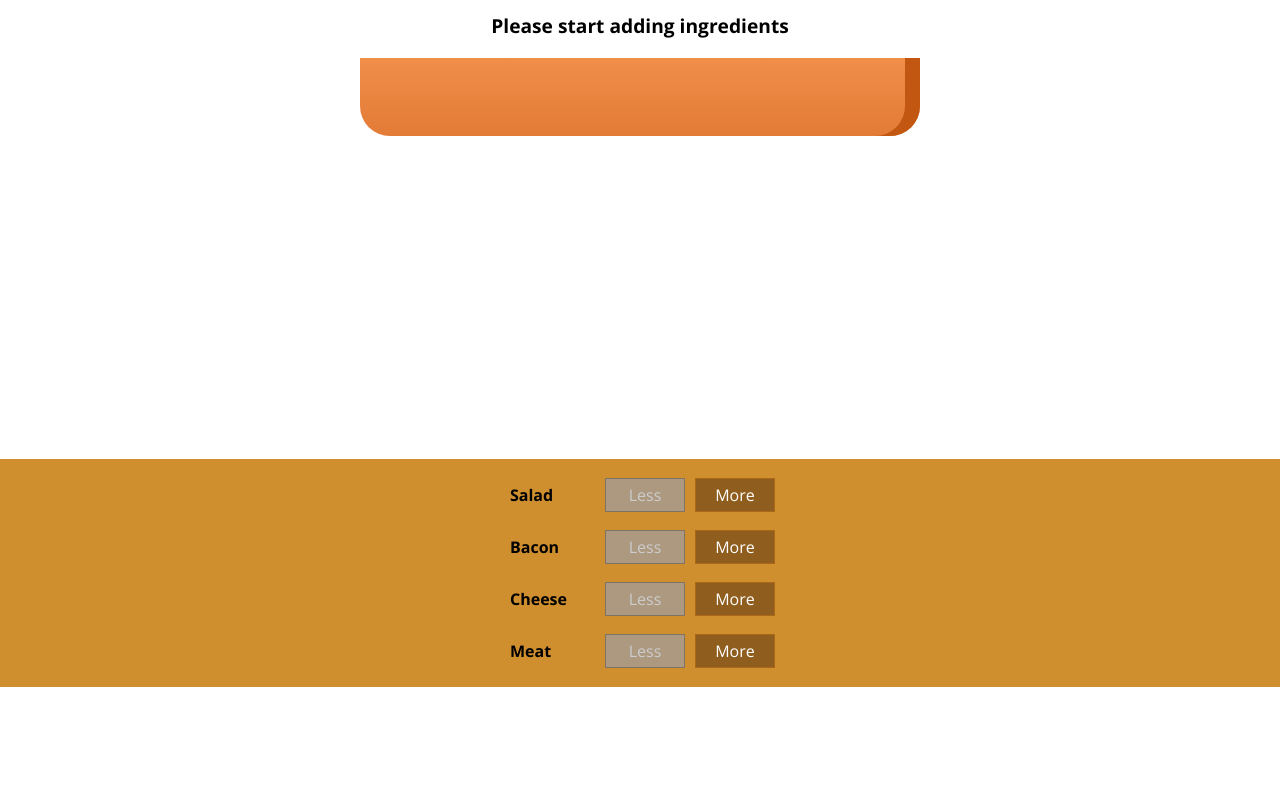
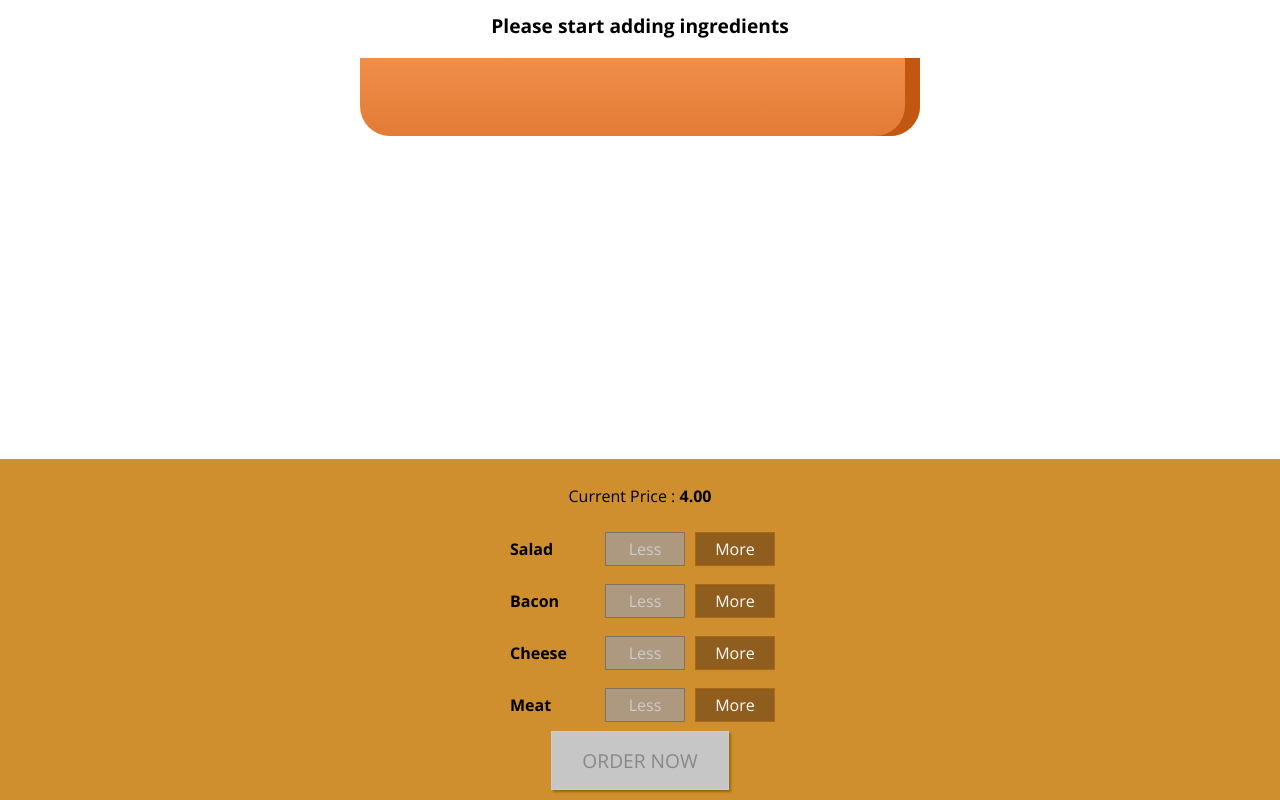
Before and after one commit to KoshalBothra/burger-builder, a React (Create React App) app: page / in a window 1280 px wide. Shown: the part 179-979 px from the top of the page. Before the commit the page ends 866 px from the top, so only its background shows below. Built offline with nearby package versions, Linux system fonts and the light colour scheme.

Commit message:
Added order button

```diff
--- a/src/components/Burger/BuildControls/BuildControls.js
+++ b/src/components/Burger/BuildControls/BuildControls.js
@@ -9,6 +9,7 @@
 ];
 const buildControls = (props) => (
     <div className={classes.BuildControls}>
+        <p>Current Price : <strong>{props.price.toFixed(2)}</strong></p>
         {controls.map(ctrl => (
             <BuildControl
                 key={ctrl.label}
@@ -17,6 +18,8 @@
                 removed={() => props.ingredientRemoved(ctrl.type)}
                 disabled={props.disabled[ctrl.type]} />
         ))}
+        <button className={classes.OrderButton}
+        disabled={!props.purchaseable}>ORDER NOW</button>
     </div>
 );
 
--- a/src/components/Burger/BuildControls/BuildControls.module.css
+++ b/src/components/Burger/BuildControls/BuildControls.module.css
@@ -9,3 +9,44 @@
     margin: auto;
     padding: 10px 0;
 }
+
+.OrderButton {
+    background-color: #DAD735;
+    outline: none;
+    cursor: pointer;
+    border: 1px solid #966909;
+    color: #966909;
+    font-family: inherit;
+    font-size: 1.2em;
+    padding: 15px 30px;
+    box-shadow: 2px 2px 2px #966909;
+}
+
+.OrderButton:hover, .OrderButton:active {
+    background-color: #A0DB41;
+    border: 1px solid #966909;
+    color: #966909;
+}
+
+.OrderButton:disabled {
+    background-color: #C7C6C6;
+    cursor: not-allowed;
+    border: 1px solid #ccc;
+    color: #888888;
+}
+
+.OrderButton:not(:disabled) {
+    animation: enable 0.3s linear;
+}
+
+@keyframes enable {
+    0% {
+        transform: scale(1);
+    }
+    60% {
+        transform: scale(1.1);
+    }
+    100% {
+        transform: scale(1);
+    }
+}
--- a/src/containers/BurgerBuilder/BurgerBuilder.js
+++ b/src/containers/BurgerBuilder/BurgerBuilder.js
@@ -6,7 +6,7 @@
 const INGREDIENT_PRICES = {
     salad: 0.5,
     cheese: 0.4,
-    meet: 1.3,
+    meat: 1.3,
     bacon: 0.7
 };
 
@@ -18,7 +18,18 @@
             cheese: 0,
             meat: 0
         },
-        totalPrice: 4
+        totalPrice: 4,
+        purchaseable: false
+    }
+    updatePurchaseState(ingredients) {
+        const sum = Object.keys(ingredients)
+            .map(igKey => {
+                return ingredients[igKey]
+            })
+            .reduce((sum, el) => {
+                return sum + el;
+            }, 0);
+        this.setState({ purchaseable: sum > 0 });
     }
     addIngredientHandler = (type) => {
         const oldCount = this.state.ingredients[type]
@@ -31,6 +42,7 @@
         const oldPrice = this.state.totalPrice;
         const newPrice = oldPrice + priceAddition;
         this.setState({ totalPrice: newPrice, ingredients: updatedIngredients });
+        this.updatePurchaseState(updatedIngredients);
 
 
     }
@@ -49,6 +61,7 @@
         const oldPrice = this.state.totalPrice;
         const newPrice = oldPrice - priceDeduction;
         this.setState({ totalPrice: newPrice, ingredients: updatedIngredients });
+        this.updatePurchaseState(updatedIngredients);
 
     }
 
@@ -65,7 +78,9 @@
                 <BuildControls
                     ingredientAdded={this.addIngredientHandler}
                     ingredientRemoved={this.removeIngredientHandler}
+                    purchaseable={this.state.purchaseable}
                     disabled={disabledInfo}
+                    price={this.state.totalPrice}
                 />
             </Aux>
         );
```
Also changed, not shown: src/components/Burger/Burger.module.css (+12 -19 lines).
